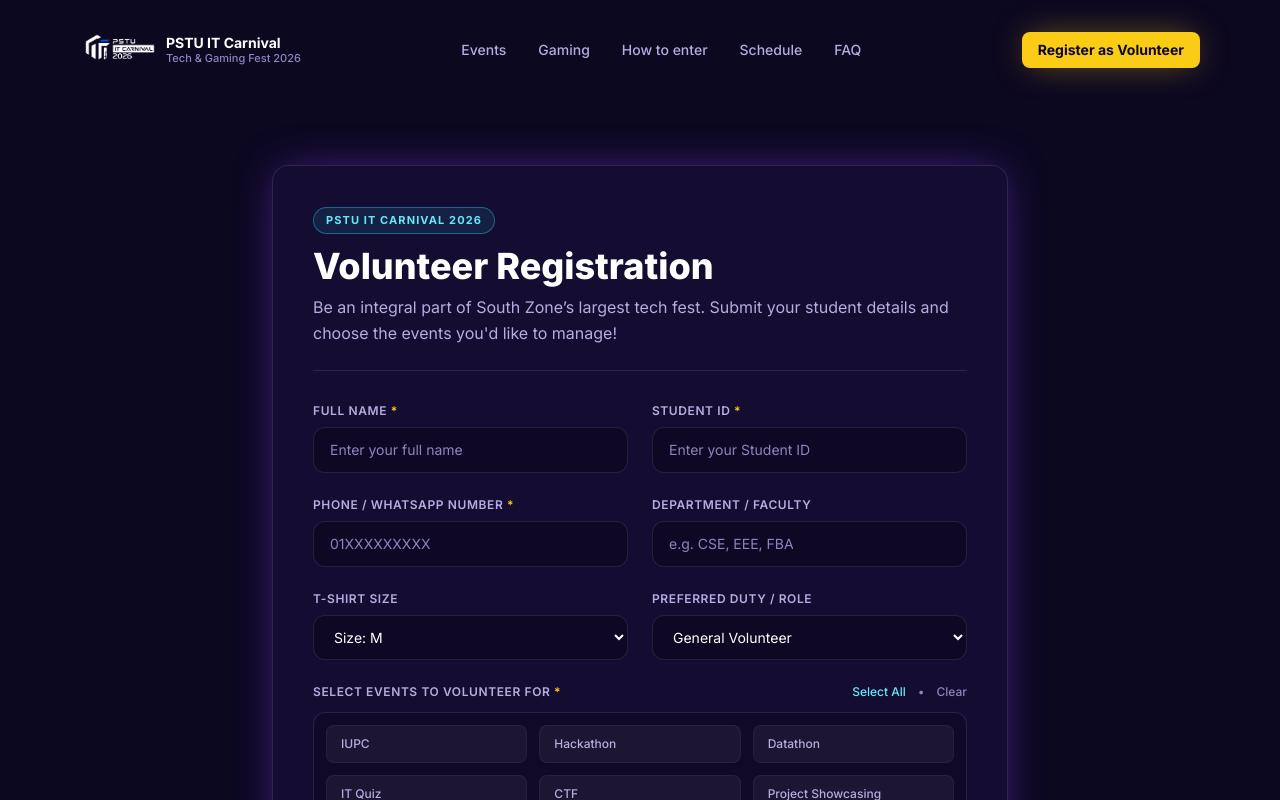
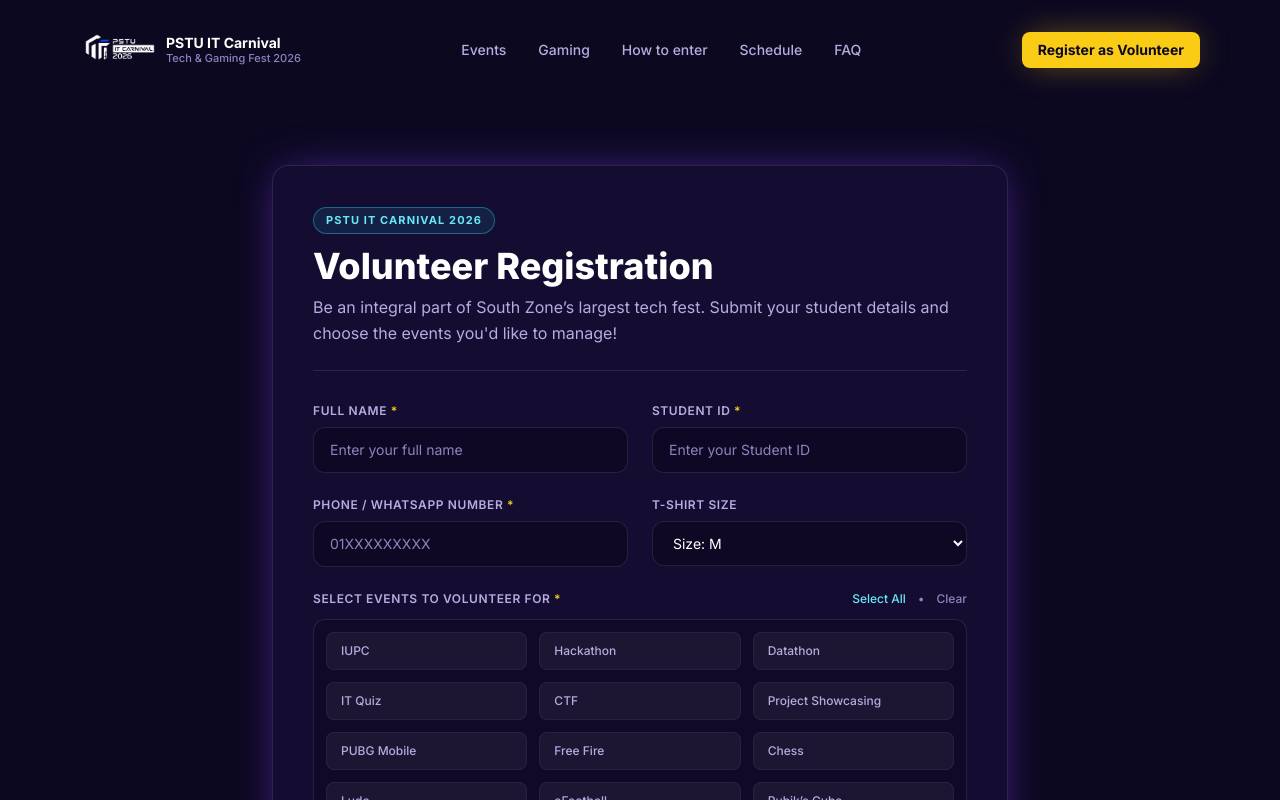
Before and after one commit to SharafatKarim/PSTU-IT-Carnival, a Next.js app: page /volunteer in a window 1280 px wide. Shown: the top 800 px of the page. Built offline with nearby package versions, Linux system fonts and the light colour scheme.

Commit message:
refactor: remove faculty and preferred role options from volunteer form

```diff
--- a/src/components/AdminDashboard.jsx
+++ b/src/components/AdminDashboard.jsx
@@ -429,7 +429,7 @@ export default function AdminDashboard({ user }) {
                       <th className="px-6 py-4">Name</th>
                       <th className="px-6 py-4">Student ID</th>
                       <th className="px-6 py-4">Phone</th>
-                      <th className="px-6 py-4">Dept / Size / Role</th>
+                      <th className="px-6 py-4">T-Shirt Size</th>
                       <th className="px-6 py-4">Selected Events</th>
                     </tr>
                   </thead>
@@ -447,10 +447,8 @@ export default function AdminDashboard({ user }) {
                           <td className="px-6 py-4 font-bold text-white">{v.fullName}</td>
                           <td className="px-6 py-4 text-mist-300 font-mono text-xs">{v.studentId}</td>
                           <td className="px-6 py-4 text-mist-300">{v.phone}</td>
-                          <td className="px-6 py-4 text-xs text-mist-300">
-                            <div><span className="text-mist-400">Dept:</span> {v.department || 'N/A'}</div>
-                            <div><span className="text-mist-400">T-Shirt:</span> {v.tShirtSize || 'N/A'}</div>
-                            <div><span className="text-mist-400">Role:</span> {v.preferredRole || 'General'}</div>
+                          <td className="px-6 py-4 text-xs font-semibold text-mist-300">
+                            {v.tShirtSize || 'M'}
                           </td>
                           <td className="px-6 py-4 text-xs">
                             <div className="flex flex-wrap gap-1 max-w-xs">
--- a/src/components/volunteer/VolunteerModal.jsx
+++ b/src/components/volunteer/VolunteerModal.jsx
@@ -8,23 +8,12 @@ const ALL_EVENTS = EVENTS.map((e) => e.name);
 
 const T_SHIRT_SIZES = ['S', 'M', 'L', 'XL', 'XXL'];
 
-const VOLUNTEER_ROLES = [
-  'General Volunteer',
-  'Stage & Venue Management',
-  'Tech & Judging Support',
-  'Registration Desk',
-  'Logistics & Hospitality',
-  'Media & Photography',
-];
-
 export default function VolunteerModal({ isOpen, onClose }) {
   const [formData, setFormData] = useState({
     fullName: '',
     studentId: '',
     phone: '',
-    department: '',
     tShirtSize: 'M',
-    preferredRole: 'General Volunteer',
     events: [],
   });
 
@@ -231,21 +220,6 @@ export default function VolunteerModal({ isOpen, onClose }) {
 
                 <div>
                   <label className="block text-xs font-semibold uppercase tracking-wider text-mist-300 mb-1.5">
-                    Department / Faculty
-                  </label>
-                  <input
-                    type="text"
-                    value={formData.department}
-                    onChange={(e) => setFormData({ ...formData, department: e.target.value })}
-                    placeholder="e.g. CSE, EEE"
-                    className="w-full rounded-xl border border-white/10 bg-ink-950/70 px-4 py-2.5 text-sm text-white placeholder-mist-400 focus:border-gold-400 focus:outline-none focus:ring-1 focus:ring-gold-400"
-                  />
-                </div>
-              </div>
-
-              <div className="grid gap-4 sm:grid-cols-2">
-                <div>
-                  <label className="block text-xs font-semibold uppercase tracking-wider text-mist-300 mb-1.5">
                     T-Shirt Size
                   </label>
                   <select
@@ -256,23 +230,6 @@ export default function VolunteerModal({ isOpen, onClose }) {
                     {T_SHIRT_SIZES.map((size) => (
                       <option key={size} value={size} className="bg-ink-900 text-white">
                         Size: {size}
-                      </option>
-                    ))}
-                  </select>
-                </div>
-
-                <div>
-                  <label className="block text-xs font-semibold uppercase tracking-wider text-mist-300 mb-1.5">
-                    Preferred Role
-                  </label>
-                  <select
-                    value={formData.preferredRole}
-                    onChange={(e) => setFormData({ ...formData, preferredRole: e.target.value })}
-                    className="w-full rounded-xl border border-white/10 bg-ink-950/70 px-4 py-2.5 text-sm text-white focus:border-gold-400 focus:outline-none focus:ring-1 focus:ring-gold-400"
-                  >
-                    {VOLUNTEER_ROLES.map((role) => (
-                      <option key={role} value={role} className="bg-ink-900 text-white">
-                        {role}
                       </option>
                     ))}
                   </select>
--- a/src/components/volunteer/VolunteerRegistrationPageContent.jsx
+++ b/src/components/volunteer/VolunteerRegistrationPageContent.jsx
@@ -8,23 +8,13 @@ import { ROUTES } from '@/lib/routes';
 
 const ALL_EVENTS = EVENTS.map((e) => e.name);
 const T_SHIRT_SIZES = ['S', 'M', 'L', 'XL', 'XXL'];
-const VOLUNTEER_ROLES = [
-  'General Volunteer',
-  'Stage & Venue Management',
-  'Tech & Judging Support',
-  'Registration Desk',
-  'Logistics & Hospitality',
-  'Media & Photography',
-];
 
 export default function VolunteerRegistrationPageContent() {
   const [formData, setFormData] = useState({
     fullName: '',
     studentId: '',
     phone: '',
-    department: '',
     tShirtSize: 'M',
-    preferredRole: 'General Volunteer',
     events: [],
   });
 
@@ -208,21 +198,6 @@ export default function VolunteerRegistrationPageContent() {
 
                 <div>
                   <label className="block text-xs font-semibold uppercase tracking-wider text-mist-300 mb-2">
-                    Department / Faculty
-                  </label>
-                  <input
-                    type="text"
-                    value={formData.department}
-                    onChange={(e) => setFormData({ ...formData, department: e.target.value })}
-                    placeholder="e.g. CSE, EEE, FBA"
-                    className="w-full rounded-xl border border-white/10 bg-ink-950/70 px-4 py-3 text-sm text-white placeholder-mist-400 focus:border-gold-400 focus:outline-none focus:ring-1 focus:ring-gold-400"
-                  />
-                </div>
-              </div>
-
-              <div className="grid gap-6 sm:grid-cols-2">
-                <div>
-                  <label className="block text-xs font-semibold uppercase tracking-wider text-mist-300 mb-2">
                     T-Shirt Size
                   </label>
                   <select
@@ -233,23 +208,6 @@ export default function VolunteerRegistrationPageContent() {
                     {T_SHIRT_SIZES.map((size) => (
                       <option key={size} value={size} className="bg-ink-900 text-white">
                         Size: {size}
-                      </option>
-                    ))}
-                  </select>
-                </div>
-
-                <div>
-                  <label className="block text-xs font-semibold uppercase tracking-wider text-mist-300 mb-2">
-                    Preferred Duty / Role
-                  </label>
-                  <select
-                    value={formData.preferredRole}
-                    onChange={(e) => setFormData({ ...formData, preferredRole: e.target.value })}
-                    className="w-full rounded-xl border border-white/10 bg-ink-950/70 px-4 py-3 text-sm text-white focus:border-gold-400 focus:outline-none focus:ring-1 focus:ring-gold-400"
-                  >
-                    {VOLUNTEER_ROLES.map((role) => (
-                      <option key={role} value={role} className="bg-ink-900 text-white">
-                        {role}
                       </option>
                     ))}
                   </select>
```
